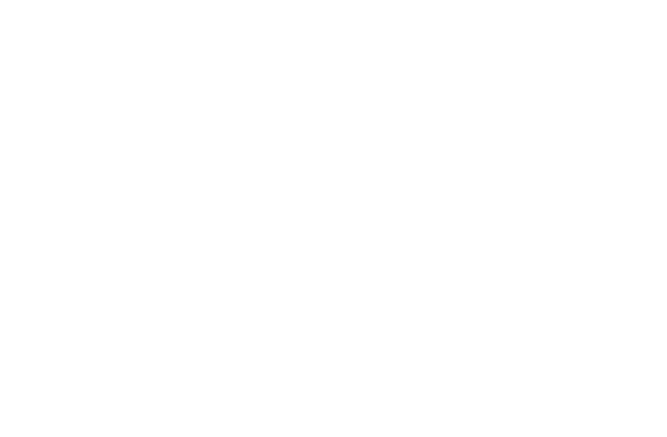
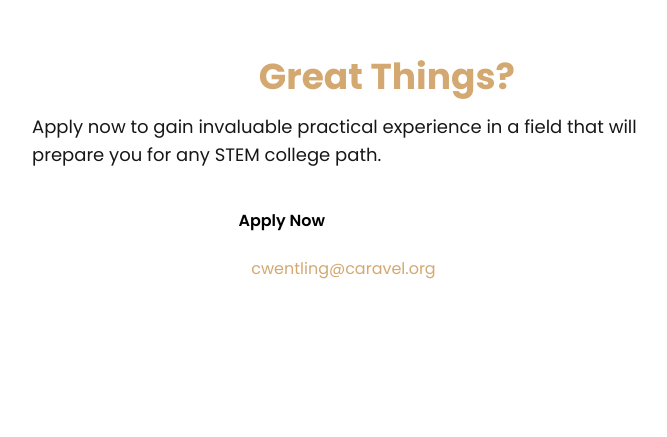
Before and after one commit to rohitcoder1976/linalg-website, a Next.js app: page / in a window 1280 px wide. Shown: the part 2183-2620 px from the top of the page, without its empty margins (288-955 px from the left). Before the commit the page ends 1952 px from the top, so only its background shows below. Built offline with nearby package versions, Linux system fonts and the light colour scheme.

Commit message:
added CTA and footer

```diff
--- a/package.json
+++ b/package.json
@@ -9,6 +9,7 @@
   },
   "dependencies": {
     "framer-motion": "^12.23.16",
+    "lucide-react": "^0.544.0",
     "next": "15.5.3",
     "react": "19.1.0",
     "react-dom": "19.1.0"
--- a/src/app/page.tsx
+++ b/src/app/page.tsx
@@ -1,3 +1,5 @@
+import CTA from "@/components/CTA";
+import Footer from "@/components/Footer";
 import Hero from "@/components/Hero";
 import Navbar from "@/components/Navbar";
 import OurTeam from "@/components/OurTeam";
@@ -10,6 +12,8 @@
       <Hero />
       <WhyUs />
       <OurTeam />
+      <CTA />
+      <Footer />
     </div>
   );
 }
--- /dev/null
+++ b/src/components/CTA.tsx
@@ -0,0 +1,52 @@
+"use client"
+
+import { motion } from "framer-motion";
+
+const variants = {
+    initial: {
+        opacity: 0,
+        x: -200
+    },
+    animate: {
+        opacity: 1,
+        x: 0,
+        transition: {
+            duration: 0.8,
+            staggerChildren: 0.1
+        }
+    }
+};
+
+function CTA() {
+    return (
+        <div className="flex justify-center items-center min-h-[calc(100vh)] py-4 px-6">
+            <motion.div variants={variants} initial="initial" whileInView="animate">
+                <motion.div variants={variants} className="flex justify-center">
+                    <div>
+                        <h2 className="poppins font-bold text-4xl text-white">
+                            Ready to Do <span className="text-[#d3a971]">Great Things?</span>
+                        </h2>
+                        <p className="text-lg w-160 mt-4">Apply now to gain invaluable practical experience in a field that will prepare you for any STEM college path.</p>
+                    </div>
+                </motion.div>
+                <motion.div variants={variants} className="flex justify-center mt-2">
+                    <div className="relative">
+                        <button
+                            className="py-[10px] px-7 rounded-lg border-2 border-white poppins font-semibold text-md text-black
+                            bg-white cursor-pointer hover:opacity-70 duration-100 mt-5 w-60"
+                        >Apply Now</button>
+                        <p className="text-white mt-3">
+                            Or contact <a className="text-[#d3a971]" href="mailto:cwentling@caravel.org">cwentling@caravel.org</a> for more info
+                        </p>
+                        <span className="absolute bg-white w-4 h-4 left-[-47px] top-[0] rounded-full"></span>
+                        <span className="absolute bg-white left-[-40px] w-[2px] top-[8px] bottom-3"></span>
+                        <span className="absolute bg-white left-[-40px] bottom-3 h-[2px] w-6"></span>
+                        <span className="absolute bg-white left-[-40px] bottom-14 h-[2px] w-6"></span>
+                    </div>
+                </motion.div>
+            </motion.div>
+        </div>
+    )
+}
+
+export default CTA;
--- /dev/null
+++ b/src/components/Footer.tsx
@@ -0,0 +1,46 @@
+import { Mail } from "lucide-react";
+
+const links = [
+    {
+        title: "About Us",
+        href: "#about"
+    },
+    {
+        title: "Members",
+        href: "#members"
+    },
+    {
+        title: "Apply Now",
+        href: "https://docs.google.com/forms/d/e/1FAIpQLSdrT9iHyOZT5oHfemGs-B2LbQRZj2loL9bIz8Eq72fInzCIBw/viewform?usp=dialog"
+    },
+]
+function Footer() {
+    return (
+        <div className="bg-[#222222] w-full flex gap-30 px-16 pt-10 pb-14">
+            <div>
+                <h3 className="font-semibold text-xl">About Us</h3>
+                <p className="w-100 text-md mt-3">We empower students to gain undergraduate level of expertise in linear algebra through practical data science experience.</p>
+                <a href="">
+                    <p className="mt-5 gap-[6px] flex items-center cursor-pointer hover:opacity-70">
+                        <Mail size={16} />
+                        <span>
+                            cwentling@caravel.org
+                        </span>
+                    </p>
+                </a>
+
+            </div>
+            <div>
+                <h3 className="font-semibold text-xl">Links</h3>
+
+                <div className="mt-3 flex flex-col gap-[6px]">
+                    {links.map((link, index) => (
+                        <a className="hover:opacity-70" key={index} href={link.href}>{link.title}</a>
+                    ))}
+                </div>
+            </div>
+        </div>
+    )
+}
+
+export default Footer;
```
Also changed, not shown: 1 other file (tests, documents, lock files or other folders).
